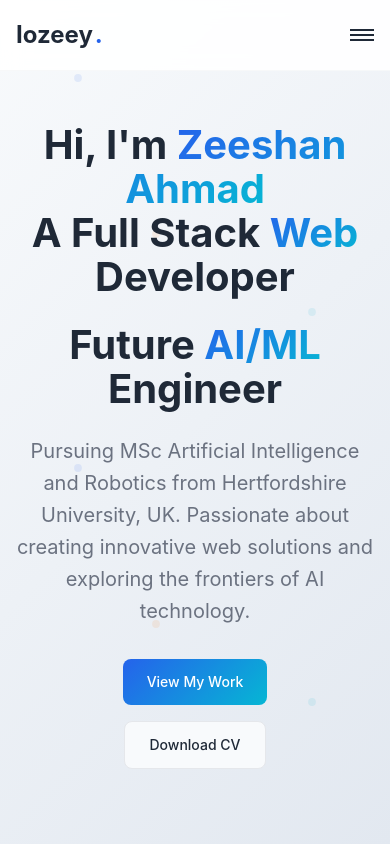
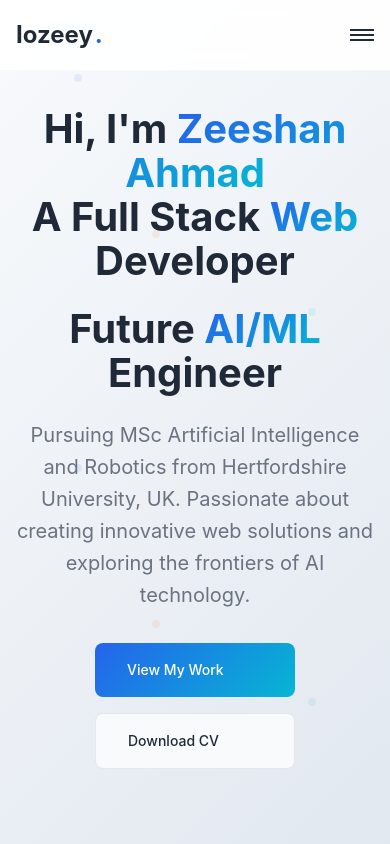
Before and after one commit to iozeey/iozeey_portfolio, a React (Create React App) app in the folder react-portfolio/: page / in a window 390 px wide. Shown: the top 844 px of the page. Built offline with nearby package versions, Linux system fonts and the light colour scheme.

Commit message:
feat: Add responsive adjustments for hero buttons and improve spacing

```diff
--- a/react-portfolio/src/index.css
+++ b/react-portfolio/src/index.css
@@ -399,6 +399,7 @@
   gap: 1rem;
   justify-content: center;
   flex-wrap: wrap;
+  margin-top: 2rem;
 }
 
 /* Section Styles */
@@ -1401,6 +1402,14 @@
   }
 }
 
+/* Tablet specific adjustments */
+@media (max-width: 1024px) and (min-width: 769px) {
+  .hero-buttons {
+    gap: 1.5rem;
+    margin-bottom: 2.5rem;
+  }
+}
+
 /* Responsive Design */
 @media (max-width: 768px) {
   .container {
@@ -1580,6 +1589,15 @@
 
   .social-links {
     justify-content: center;
+  }
+
+  .hero-buttons {
+    margin-bottom: 3rem;
+  }
+
+  .hero-buttons .btn {
+    min-width: 200px;
+    padding: 1rem 2rem;
   }
 
   .hire-title {
```
